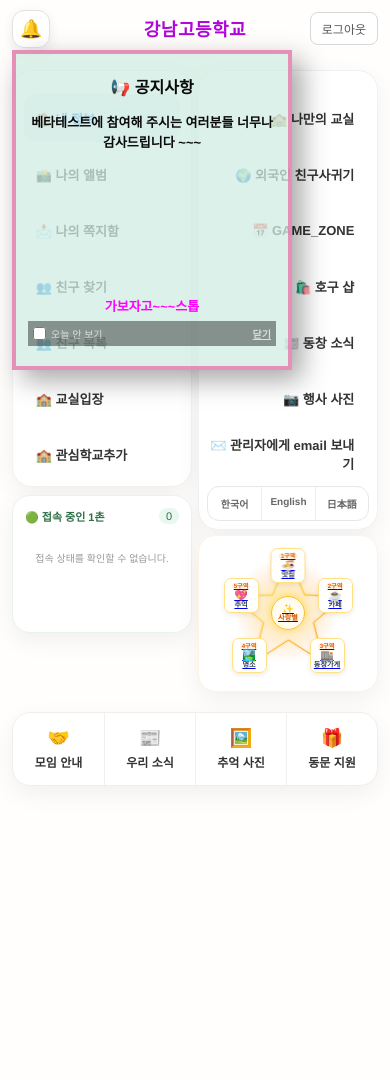
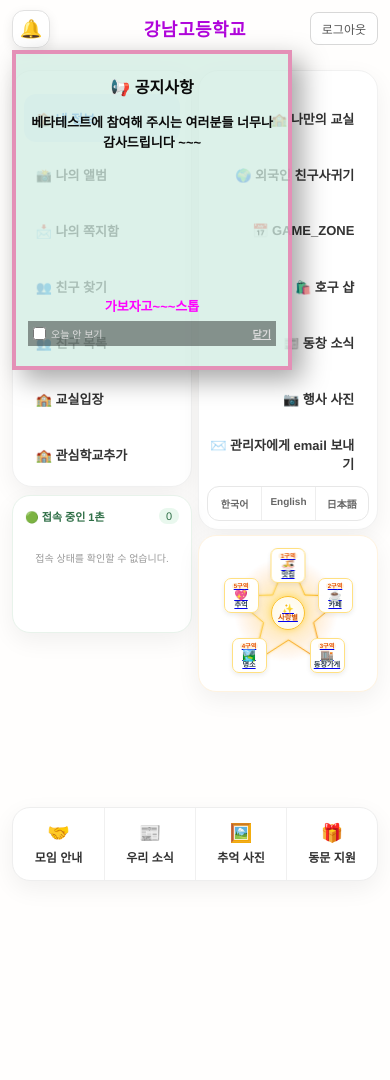
Before and after one commit to zzz4060785-boop/mbox, a Flask app: page /main-album in a window 390 px wide. Shown: the top 1080 px of the page. Before the commit the page ends 786 px from the top, so only its background shows below. Run offline with Flask 3, Linux system fonts and the light colour scheme; the visitor is signed in with stand-in values (Sample User, id 1); data that the repository does not hold is empty.

Commit message:
Fix: Add mobile responsive positioning for star sidebar box and bottom box

```diff
--- a/pybo/static/css/bottom_box.css
+++ b/pybo/static/css/bottom_box.css
@@ -67,3 +67,9 @@
   z-index: 20;
   margin: 12px 0;
 }
+
+@media (max-width: 600px), (hover: none) and (pointer: coarse) {
+  .album-page > .bottom-box {
+    top: 795px;
+  }
+}
--- a/pybo/static/css/main_album.css
+++ b/pybo/static/css/main_album.css
@@ -48,17 +48,21 @@ body.main-album-body {
 
   .mobile-wrap.main-album-container {
     height: auto;
-    min-height: calc(100vh + 120px);
-    min-height: calc(100dvh + 120px);
+    min-height: calc(100vh + 320px);
+    min-height: calc(100dvh + 320px);
     overflow: visible;
   }
 
   .album-page {
     height: auto;
-    min-height: calc(100vh + 120px);
-    min-height: calc(100dvh + 120px);
+    min-height: calc(100vh + 320px);
+    min-height: calc(100dvh + 320px);
     overflow-x: hidden;
     overflow-y: visible;
+  }
+
+  .star-sidebar-box {
+    top: 645px;
   }
 }
 
```
